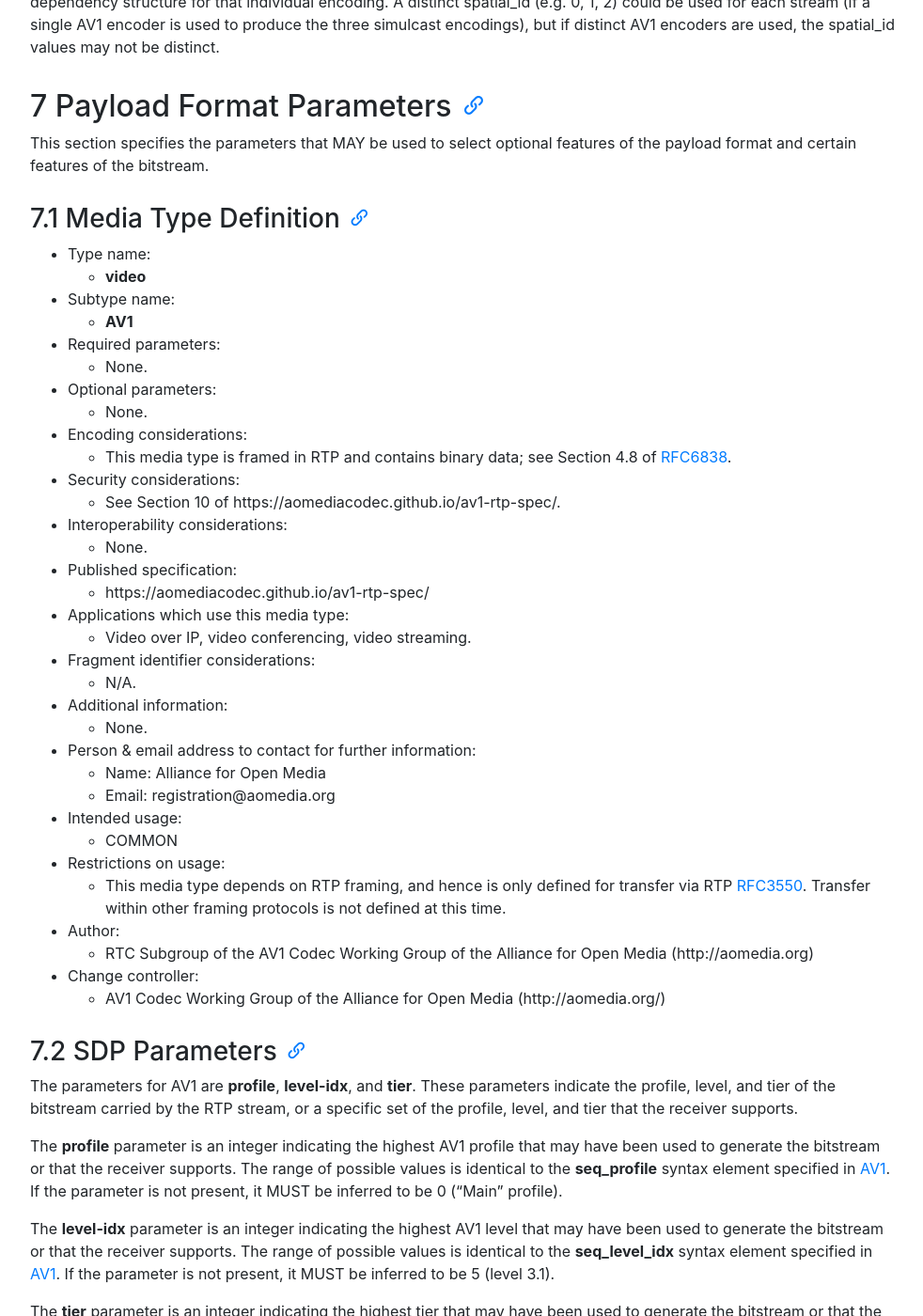
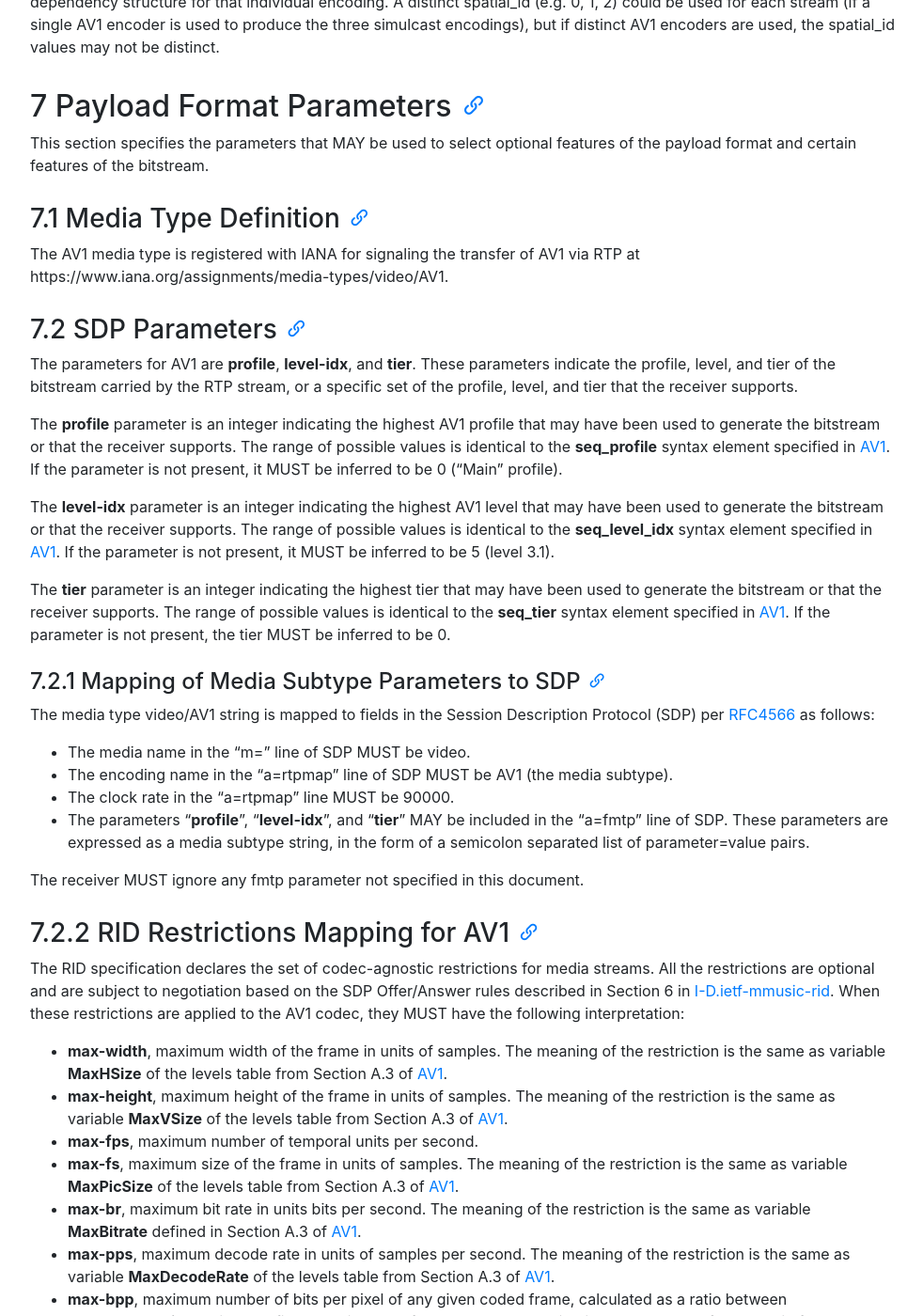
Before and after one commit to AOMediaCodec/av1-rtp-spec, a Jekyll site: the page built from index.md, in a window 1280 px wide and 1400 px high, scrolled down 9944 px. Shown: the whole window at 94% size, without its empty margins (53-1035 px from the left). Built offline with Jekyll 4.4.1, drawn with Linux system fonts in a browser that asks for light colours; nearby versions of some CDN libraries.

Commit message:
Align Section 7.1 with final IANA registration text (#221)
* Update av1-rtp-spec.md

* Update av1-rtp-spec.md

* Update av1-rtp-spec.md

```diff
--- a/av1-rtp-spec.md
+++ b/av1-rtp-spec.md
@@ -325,40 +325,7 @@ This section specifies the parameters that MAY be used to select optional featur
 
 ### 7.1 Media Type Definition
 
-* Type name:
-  * **video**
-* Subtype name:
-  * **AV1**
-* Required parameters:
-  * None.
-* Optional parameters:
-  * None.
-* Encoding considerations:
-  * This media type is framed in RTP and contains binary data; see Section 4.8 of [RFC6838].
-* Security considerations:
-  * See Section 10 of https://aomediacodec.github.io/av1-rtp-spec/.
-* Interoperability considerations:
-  * None.
-* Published specification:
-  * https://aomediacodec.github.io/av1-rtp-spec/
-* Applications which use this media type:
-  * Video over IP, video conferencing, video streaming.
-* Fragment identifier considerations:
-  * N/A.
-* Additional information:
-  * None.
-* Person & email address to contact for further information:
-  * Name: Alliance for Open Media
-  * Email: registration@aomedia.org
-* Intended usage:
-  * COMMON
-* Restrictions on usage:
-  * This media type depends on RTP framing, and hence is only defined for transfer via RTP [RFC3550].  Transfer within other framing protocols is not defined at this time.
-* Author:
-  * RTC Subgroup of the AV1 Codec Working Group of the Alliance for Open Media (http://aomedia.org)
-* Change controller:
-  * AV1 Codec Working Group of the Alliance for Open Media (http://aomedia.org/)
-
+The AV1 media type is registered with IANA for signaling the transfer of AV1 via RTP at https://www.iana.org/assignments/media-types/video/AV1.
 
 ### 7.2 SDP Parameters
 The parameters for AV1 are **profile**, **level-idx**, and **tier**. These parameters indicate the profile, level, and tier of the bitstream carried by the RTP stream, or a specific set of the profile, level, and tier that the receiver supports.
```
